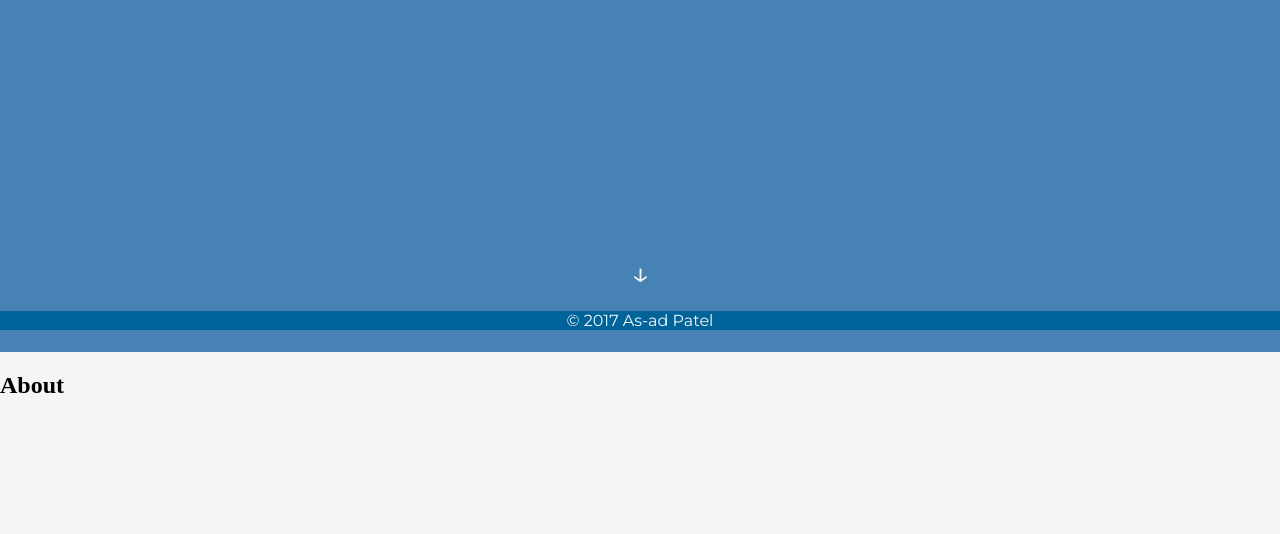
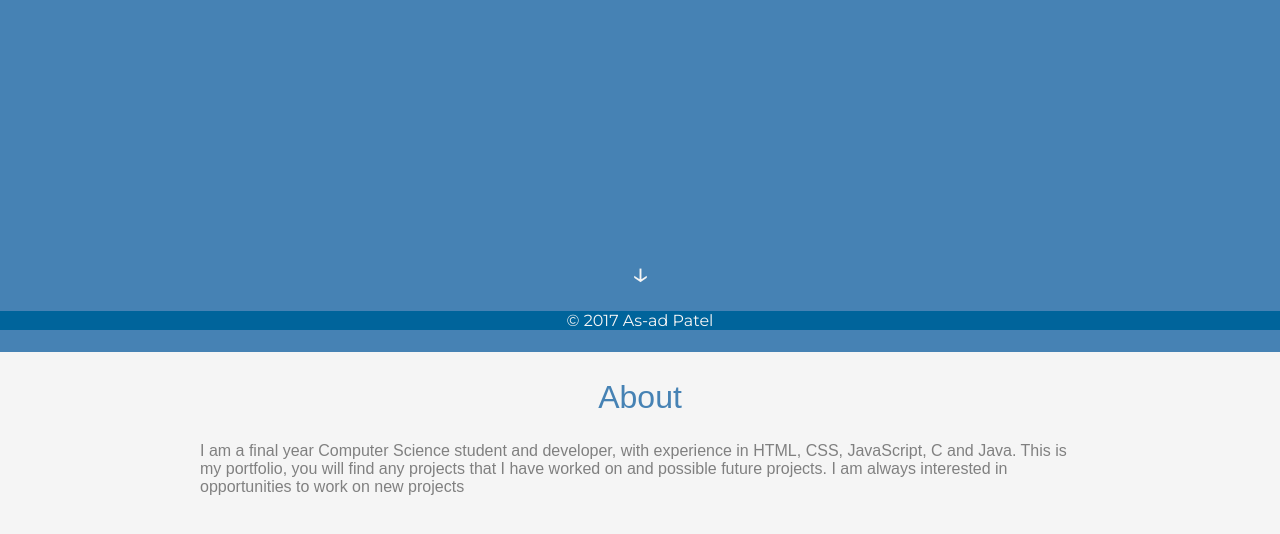
Before and after one commit to p15219319/p15219319.github.io, a plain HTML site: page index.html in a window 1280 px wide. Shown: the part 470-1004 px from the top of the page. Before the commit the page ends 889 px from the top, so only its background shows below. Drawn offline with Linux system fonts and the light colour scheme.

Commit message:
About section
Added CSS & content for the about section

```diff
--- a/css/styles.css
+++ b/css/styles.css
@@ -102,3 +102,22 @@ nav a:hover {
   text-decoration: none;
   font-size: 2em;
 }
+
+#about {
+  color: steelblue;
+  font-family: Arial, Helvetica Neue, Helvetica, sans-serif;
+  margin-bottom: 60px;
+}
+
+#about h1 {
+  font-size: 2em;
+  font-weight: normal;
+  text-align: center;
+}
+
+#about p {
+  margin-left: 200px;
+  margin-right: 200px;
+  color: grey;
+  font-size: 16px;
+}
--- a/index.html
+++ b/index.html
@@ -44,6 +44,13 @@
 
       <section id="about">
         <h1>About</h1>
+        <p>
+          I am a final year Computer Science student and developer,
+          with experience in HTML, CSS, JavaScript, C and Java. This
+          is my portfolio, you will find any projects that I have worked
+          on and possible future projects. I am always interested in
+          opportunities to work on new projects
+        </p>
       </section>
     </main>
 
```
